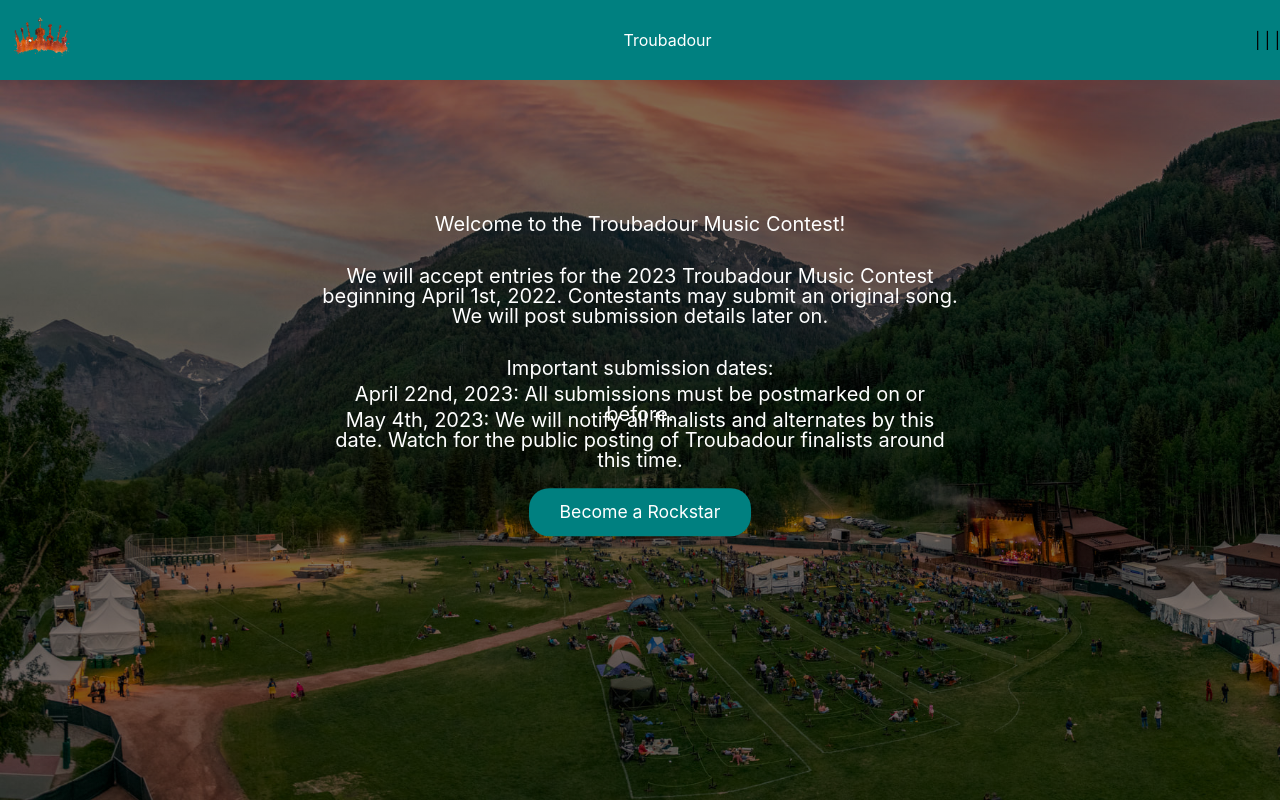
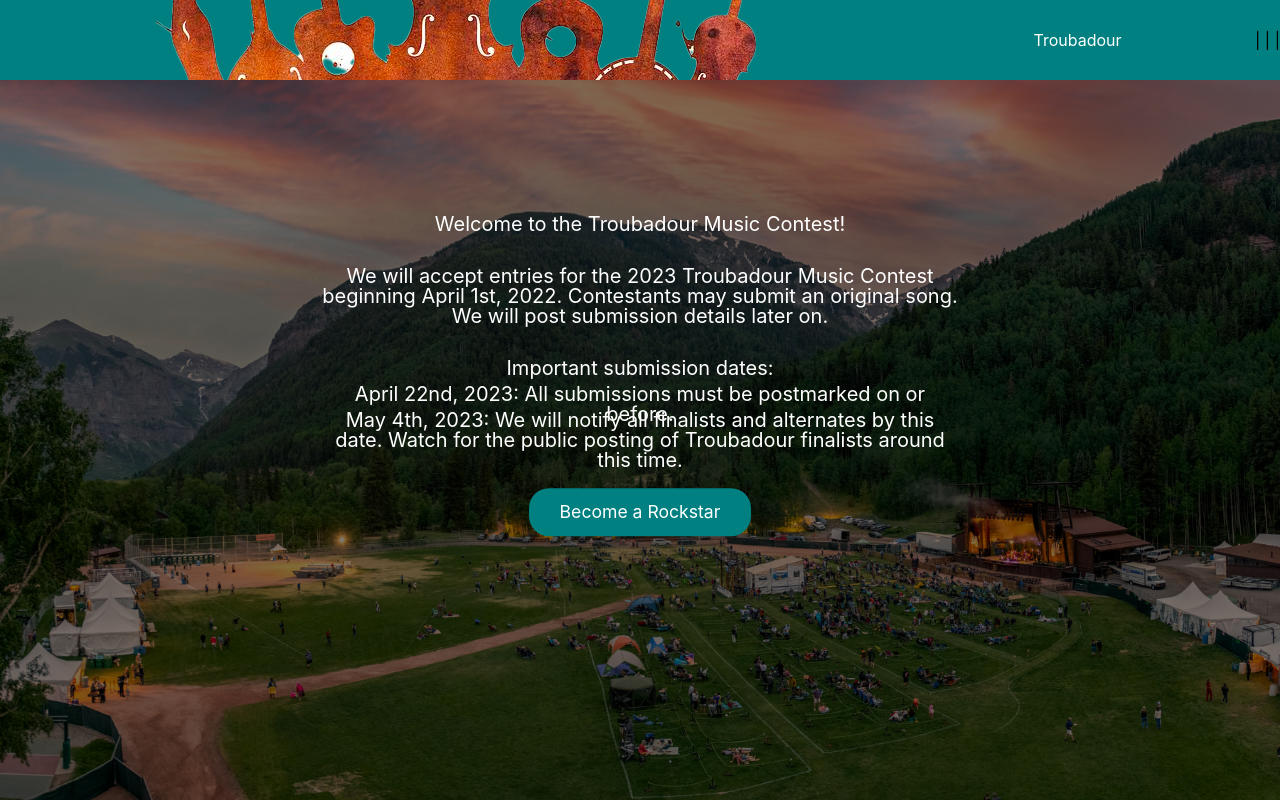
Before and after one commit to Troubadour-Project/troubadour-fe, a React (Create React App) app: page / in a window 1280 px wide. Built offline with nearby package versions, Linux system fonts and the light colour scheme.

Commit message:
Revert nav link

```diff
--- a/src/components/NavBar/NavBar.js
+++ b/src/components/NavBar/NavBar.js
@@ -1,12 +1,11 @@
 import React from 'react'
-import { Link } from 'react-router-dom'
 import logo from '../../assets/Logo-Capstone.png'
 import './NavBar.scss'
 
 const NavBar = () => {
   return (
     <nav>
-      <Link to="/"><img src={logo} alt="Crown of instruments" className="nav-logo"/></Link>
+      <img src={logo} alt="Crown of instruments" className="nav-logo"/>
       <h1>Troubadour</h1>
       <p>| | |</p>
     </nav>
--- a/src/components/NavBar/NavBar.scss
+++ b/src/components/NavBar/NavBar.scss
@@ -11,7 +11,6 @@ nav {
   height: 10vh;
   background-color: teal;
 }
-
-.nav-logo {
+.nav > img {
   width: 80px;
 }
```
